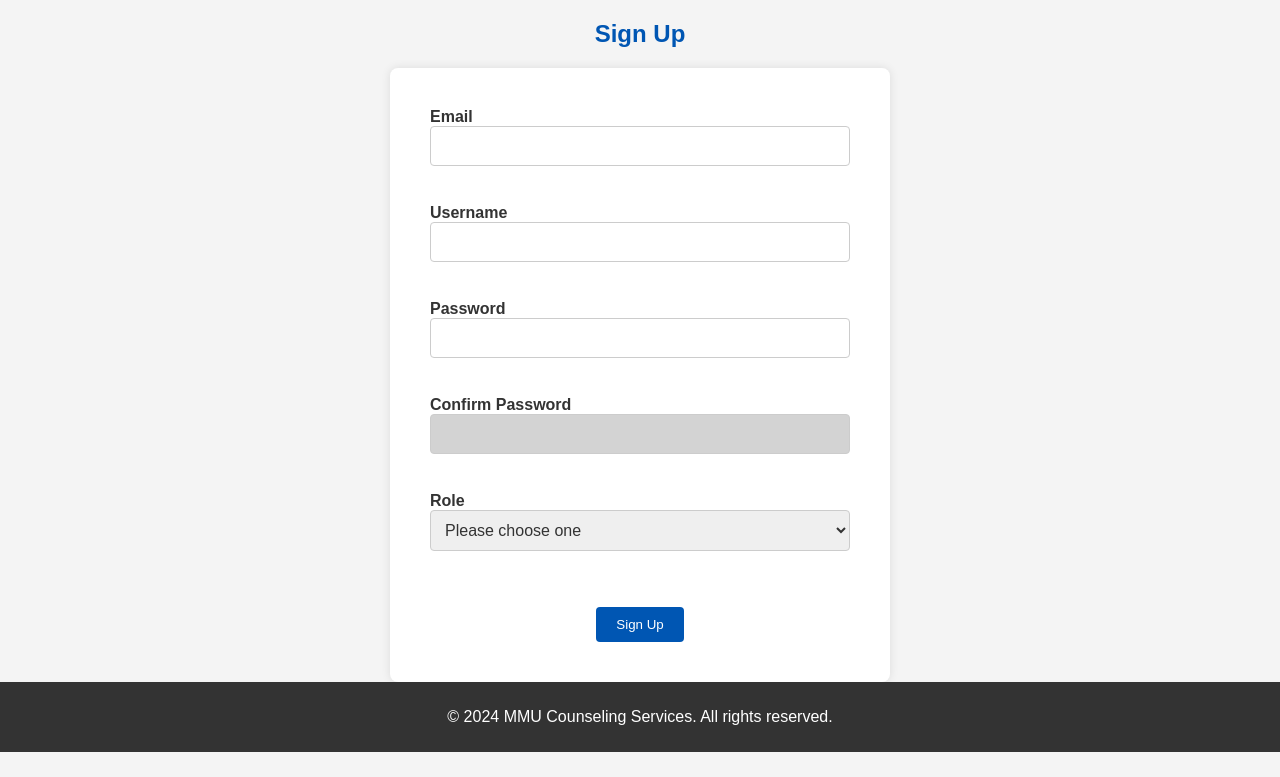
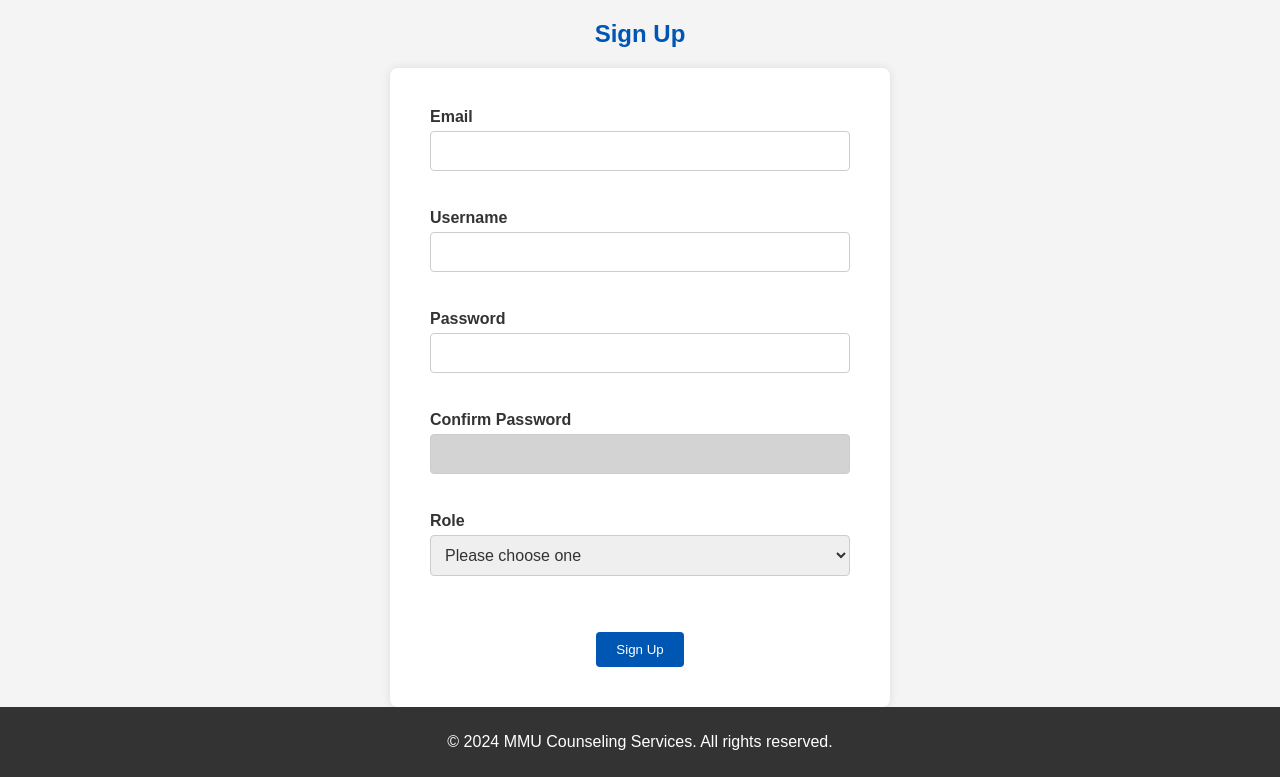
Before and after one commit to SalahAlHaismawi/Web-Development-Course, a PHP site: page /signup.php in a window 1280 px wide. Shown: the part 77-854 px from the top of the page. Before the commit the page ends 829 px from the top, so only its background shows below. Run offline with PHP 8.4, Linux system fonts and the light colour scheme.

Commit message:
Update style.css

```diff
--- a/assets/css/style.css
+++ b/assets/css/style.css
@@ -59,7 +59,10 @@ form {
 
 label {
     font-weight: 600;
-    margin-bottom: 5px;
+}
+
+input, select {
+    margin-top: 5px;
 }
 
 input[type="text"], input[type="email"], input[type="password"], select {
```
